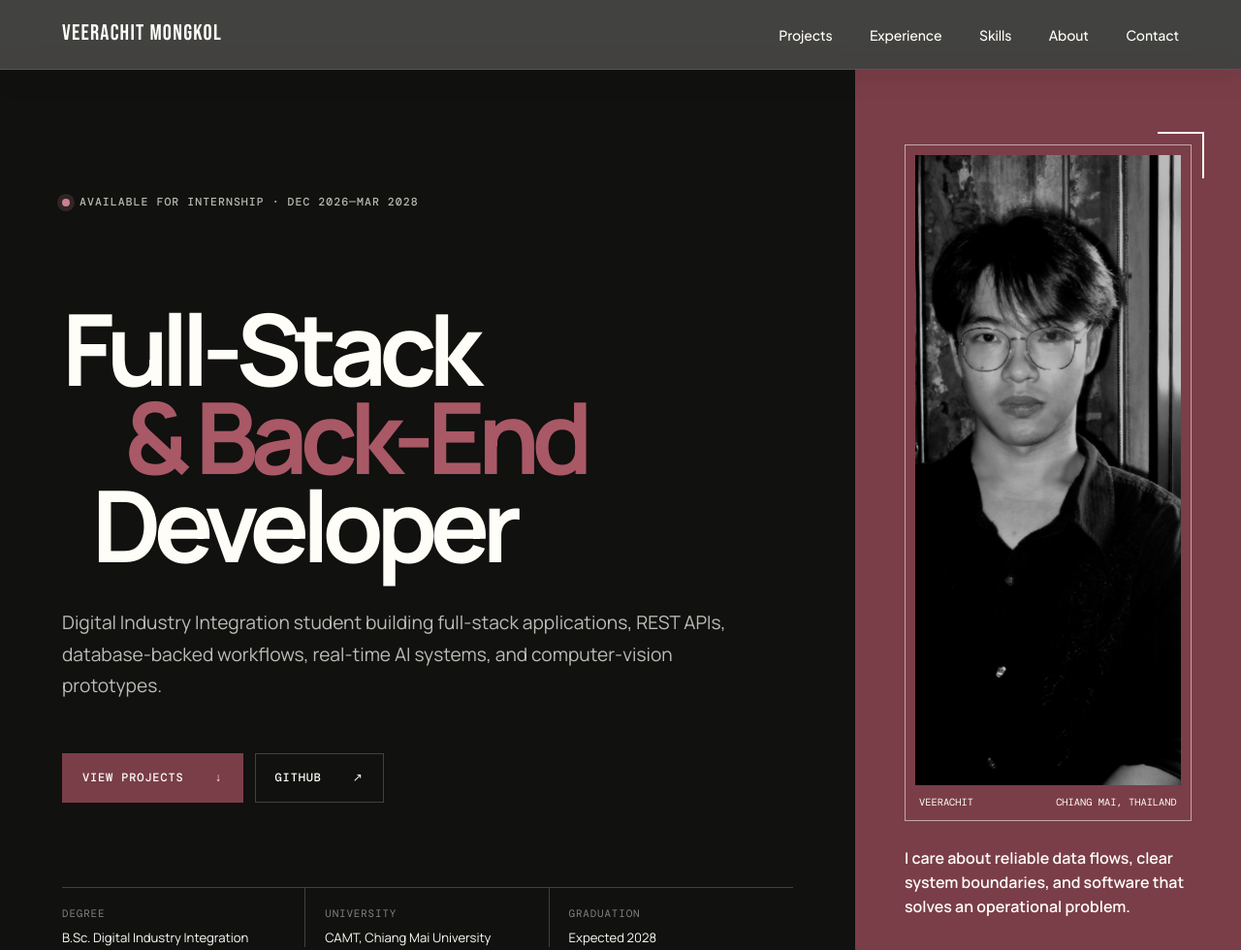
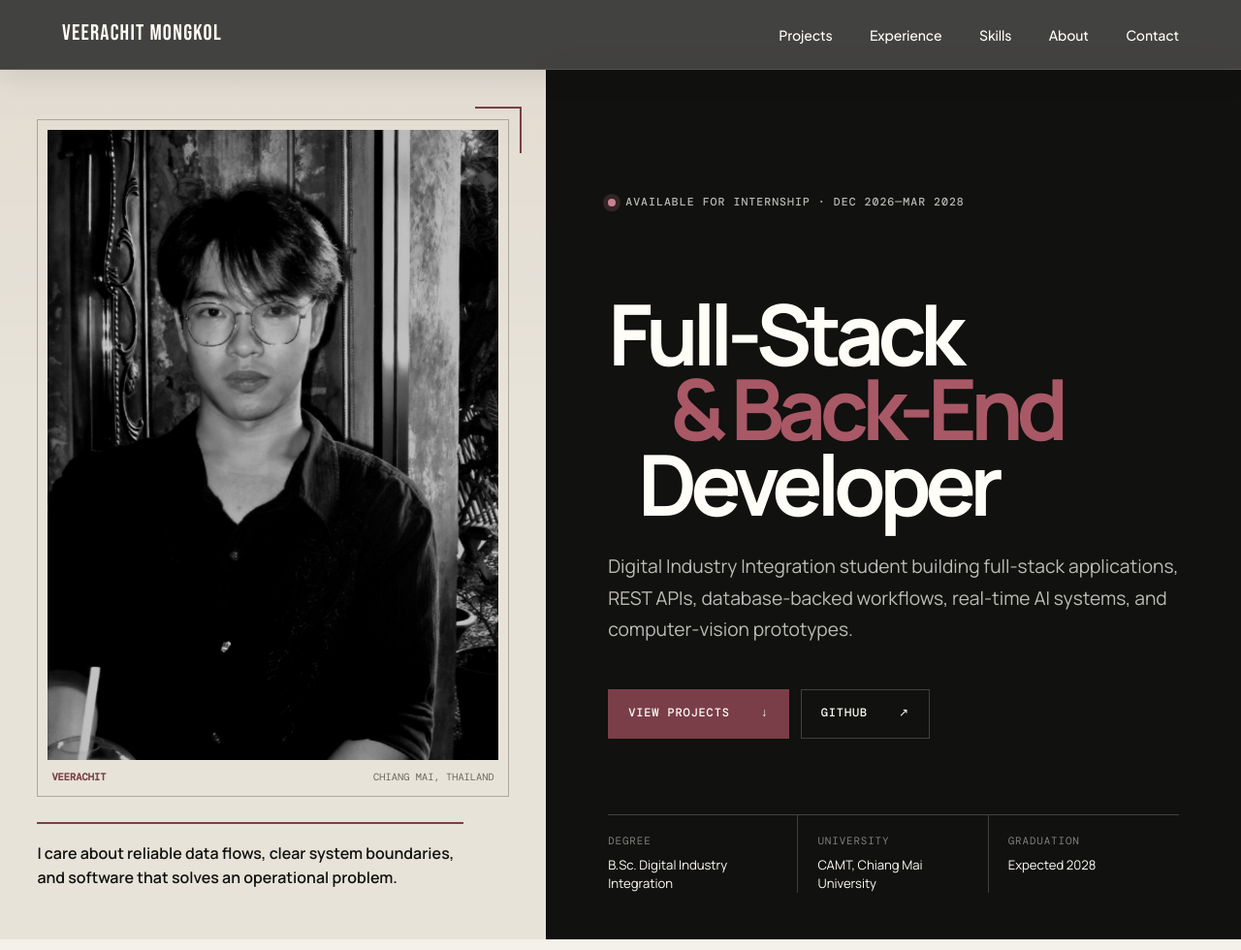
Before and after one commit to CutieCat8/PortFolioWebsite, a website: page index.html in a window 1280 px wide. Shown: the top 980 px of the page at 97% size. Drawn offline with nearby package versions, Linux system fonts and the light colour scheme.

Commit message:
style: rebalance hero with framed portrait

```diff
--- a/style.css
+++ b/style.css
@@ -214,10 +214,12 @@ img {
   background: var(--ink);
   color: var(--white);
   display: grid;
-  grid-template-columns: minmax(0, 1.55fr) minmax(330px, 0.7fr);
+  grid-template-columns: minmax(390px, 44fr) minmax(0, 56fr);
+  grid-template-areas: "portrait copy";
 }
 
 .hero-copy {
+  grid-area: copy;
   padding: clamp(72px, 10vw, 148px) var(--gutter) 48px;
   display: flex;
   flex-direction: column;
@@ -254,9 +256,9 @@ img {
 }
 
 .hero h1 {
-  max-width: 930px;
+  max-width: 760px;
   margin: clamp(60px, 10vh, 118px) 0 24px;
-  font-size: clamp(3.2rem, 8vw, 8.4rem);
+  font-size: clamp(3.2rem, 6.8vw, 7.2rem);
   line-height: 0.89;
   letter-spacing: -0.075em;
   font-weight: 700;
@@ -382,9 +384,12 @@ img {
 }
 
 .hero-portrait {
-  padding: clamp(38px, 6vw, 80px) clamp(24px, 4vw, 56px);
-  background: var(--accent-surface);
-  color: var(--accent-ink);
+  grid-area: portrait;
+  padding: clamp(32px, 4vw, 64px) clamp(24px, 3vw, 46px);
+  background:
+    linear-gradient(180deg, rgba(122, 62, 72, 0.045), transparent 38%),
+    var(--paper-deep);
+  color: var(--ink);
   display: flex;
   flex-direction: column;
   justify-content: center;
@@ -392,7 +397,7 @@ img {
 
 .portrait-frame {
   position: relative;
-  border: 1px solid rgba(255, 253, 247, 0.55);
+  border: 1px solid rgba(17, 17, 15, 0.28);
   padding: 10px;
 }
 
@@ -403,8 +408,8 @@ img {
   height: 48px;
   top: -14px;
   right: -14px;
-  border-top: 2px solid var(--accent-ink);
-  border-right: 2px solid var(--accent-ink);
+  border-top: 2px solid var(--accent-dark);
+  border-right: 2px solid var(--accent-dark);
 }
 
 .portrait-frame img {
@@ -426,9 +431,20 @@ img {
   text-transform: uppercase;
 }
 
+.portrait-frame p span:first-child {
+  color: var(--accent-dark);
+  font-weight: 700;
+}
+
+.portrait-frame p span:last-child {
+  color: var(--muted);
+}
+
 .portrait-note {
   max-width: 440px;
   margin: 26px 0 0;
+  padding-top: 18px;
+  border-top: 2px solid var(--accent-dark);
   font-weight: 600;
   line-height: 1.55;
 }
@@ -1074,11 +1090,11 @@ img {
 
 @media (max-width: 1020px) {
   .hero {
-    grid-template-columns: minmax(0, 1.2fr) minmax(290px, 0.7fr);
+    grid-template-columns: minmax(340px, 42fr) minmax(0, 58fr);
   }
 
   .hero h1 {
-    font-size: clamp(3.2rem, 8.5vw, 6rem);
+    font-size: clamp(3rem, 7.2vw, 5.4rem);
   }
 
   .hero-facts {
@@ -1143,6 +1159,9 @@ img {
   .hero {
     min-height: auto;
     grid-template-columns: 1fr;
+    grid-template-areas:
+      "copy"
+      "portrait";
   }
 
   .hero-copy {
```
